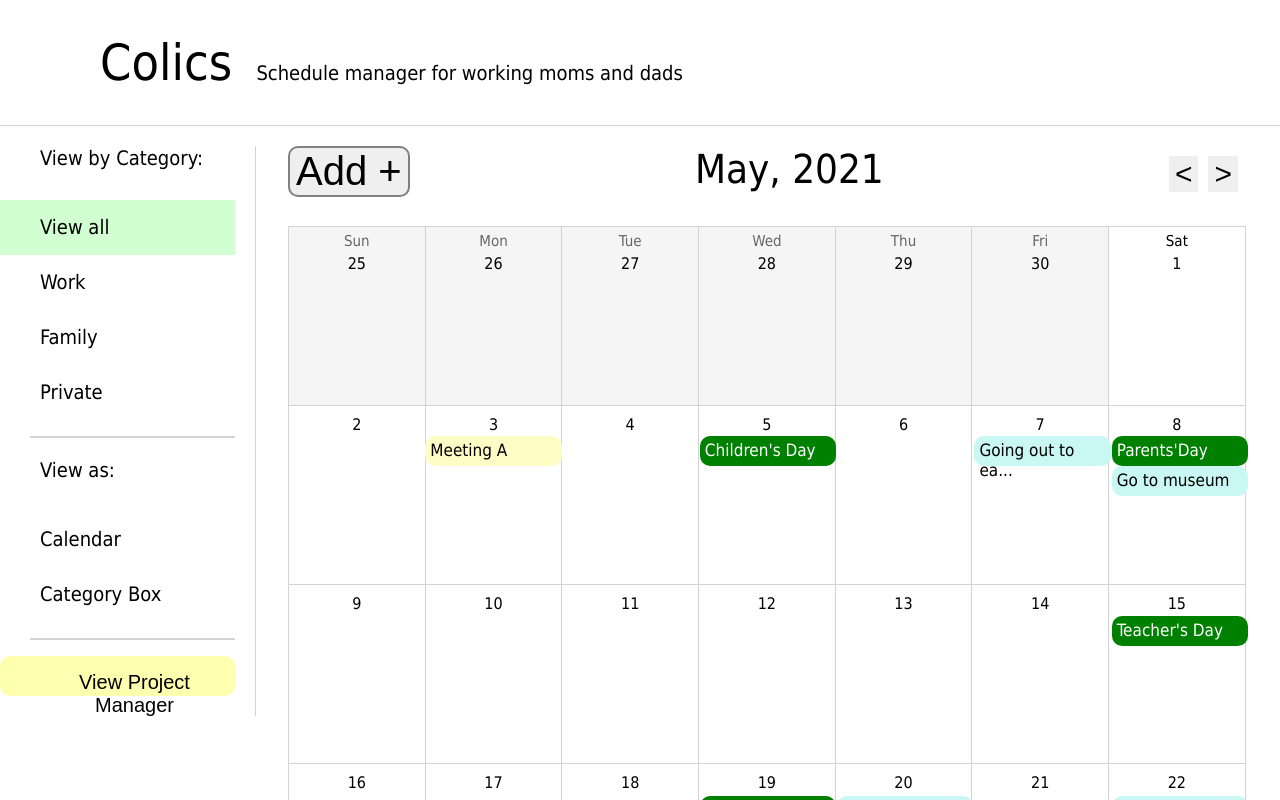
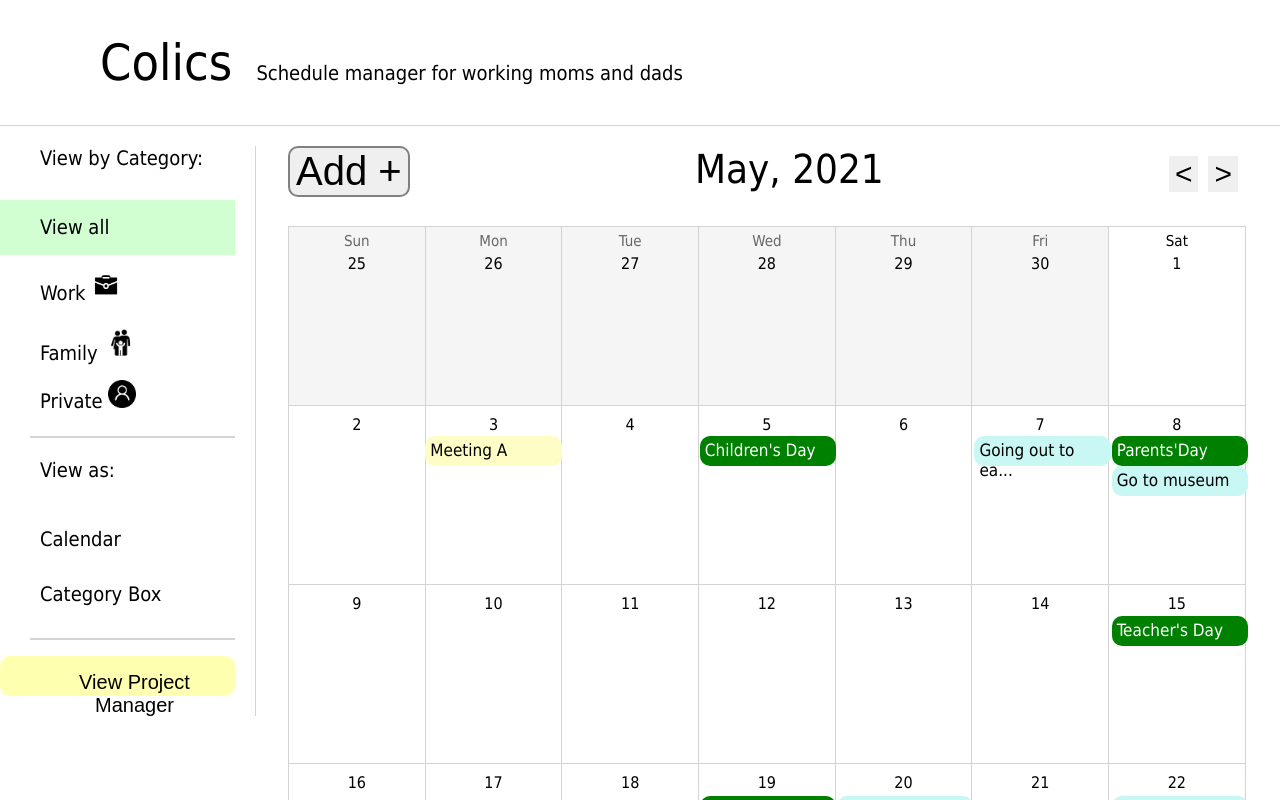
Before and after one commit to dbwk18/HCI-DesignProject, a React (Create React App) app: page / in a window 1280 px wide. Shown: the top 800 px of the page. Built offline with nearby package versions, Linux system fonts and the light colour scheme.

Commit message:
family.png update

```diff
--- a/src/Components/Menubar/Menubar.js
+++ b/src/Components/Menubar/Menubar.js
@@ -1,6 +1,10 @@
 import React from 'react';
 import {useHistory} from "react-router";
 import './Menubar.css'
+
+import img_work from '../../Icons/work.png';
+import img_family from '../../Icons/family.png';
+import img_private from '../../Icons/private.png';
 
 function Menubar(props){
 
@@ -44,10 +48,10 @@ function Menubar(props){
     return(
         <div className = 'mainbox-sidemenu'>
             <p className = 'mainbox-sidemenu-left-text'>View by Category:</p>
-            <div className = 'sidemenu-category' id = {'category-all-' + props.mode} onClick = {evt => click_category(evt)}>View all</div>
-            <div className = 'sidemenu-category' id = {'category-work-' + props.mode} onClick = {evt => click_category(evt)}>Work</div>
-            <div className = 'sidemenu-category' id = {'category-family-' + props.mode} onClick = {evt => click_category(evt)}>Family</div>
-            <div className = 'sidemenu-category' id = {'category-private-' + props.mode} onClick = {evt => click_category(evt)}>Private</div>
+            <div className = 'sidemenu-category' id = {'category-all-' + props.mode} onClick = {evt => click_category(evt)}>View all  </div>
+            <div className = 'sidemenu-category' id = {'category-work-' + props.mode} onClick = {evt => click_category(evt)}>Work <img src={img_work} width = "30" /></div>
+            <div className = 'sidemenu-category' id = {'category-family-' + props.mode} onClick = {evt => click_category(evt)}>Family <img src={img_family} width = "35" /></div>
+            <div className = 'sidemenu-category' id = {'category-private-' + props.mode} onClick = {evt => click_category(evt)}>Private <img src={img_private} width = "28"/></div>
             <p className = 'sidemenu-left-border'></p>
             <p className = 'mainbox-sidemenu-left-text'>View as:</p>
             <div className = 'sidemenu-category' id = 'category-calendar'  onClick = {evt => history.push('./')}>Calendar</div>
```
Also changed, not shown: src/Icons/family.png.
